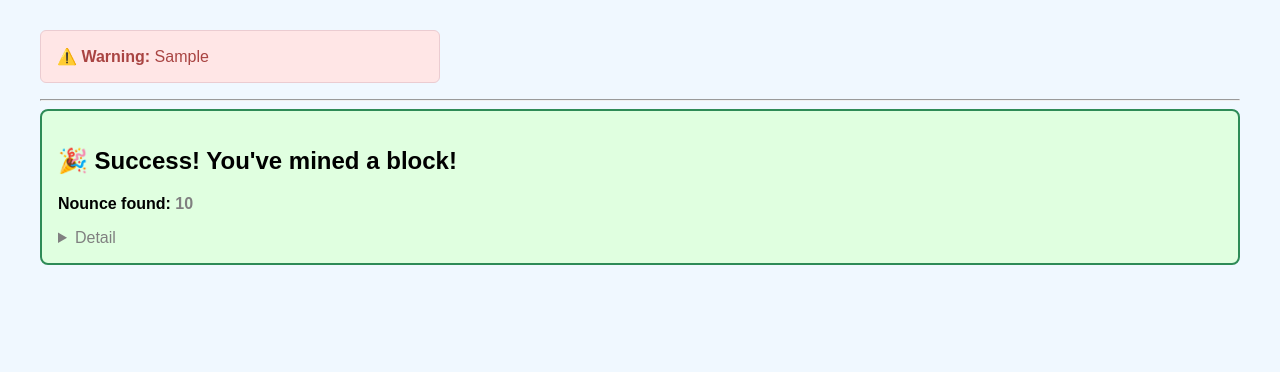
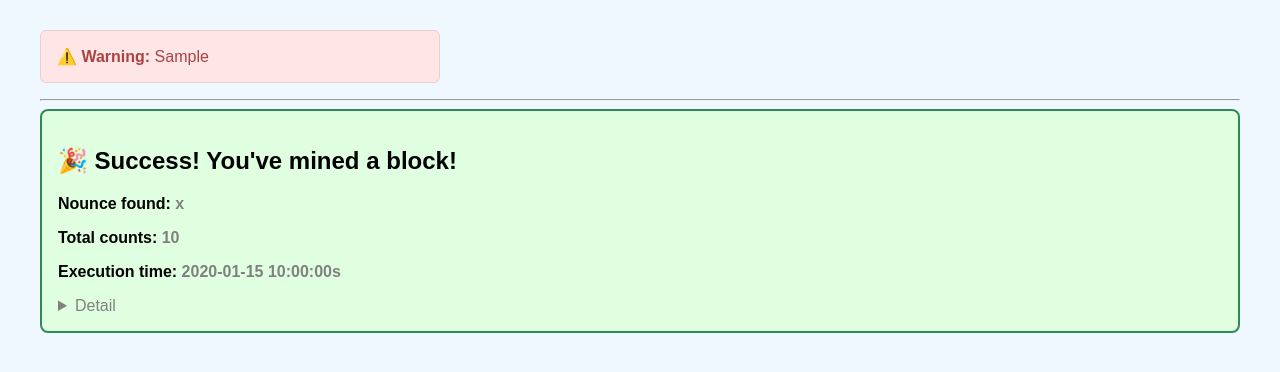
Before and after one commit to George15526/Nounce-Mining-Example, a Flask app: template templates/index.html in a window 1280 px wide. Shown: the part 145-517 px from the top of the page. Run offline with Flask 3, Linux system fonts and the light colour scheme; the template is opened without the code that fills it: most values are stand-ins (such as "Sample title", 1, 10 or a date in 2020).

Commit message:
feat: Add execution time display and update success message in index.html

```diff
--- a/app.py
+++ b/app.py
@@ -1,3 +1,4 @@
+import time
 from flask import Flask, render_template, redirect, url_for, request, jsonify, make_response
 import random
 
@@ -14,6 +15,7 @@ def mine(length):
 @app.route('/', methods=['GET', 'POST'])
 def index():
   if request.method == 'POST':
+    t_start = time.perf_counter()
     data = request.form.to_dict()
     hash_code = data['hashCode']
 
@@ -32,7 +34,9 @@ def index():
       temp = mine(length)
       results[id] = temp
       if temp == hash_code:
-        return render_template('index.html', total=id, results=results)
+        execution_time = f'{time.perf_counter() - t_start: .8f}'
+        print(f'execution_time: {time.perf_counter() - t_start: .8f}s')
+        return render_template('index.html', hash_code=hash_code, total=id, results=results, execution_time=execution_time)
       id += 1
 
   return render_template('index.html')
--- a/templates/index.html
+++ b/templates/index.html
@@ -71,7 +71,9 @@
   {% if results %}
   <div class="success-box">
     <h2>🎉 Success! You've mined a block!</h2>
-    <p><strong>Nounce found:</strong> <span style="color: gray; font-weight: 600;">{{ total }}</span></p>
+    <p><strong>Nounce found:</strong> <span style="color: gray; font-weight: 600;">{{ hash_code }}</span></p>
+    <p><strong>Total counts:</strong> <span style="color: gray; font-weight: 600;">{{ total }}</span></p>
+    <p><strong>Execution time:</strong> <span style="color: gray; font-weight: 600;">{{ execution_time }}s</span></p>
     <details>
       <summary style="color: gray; cursor: pointer;">Detail</summary>
       <div class="attempt-list">
```
